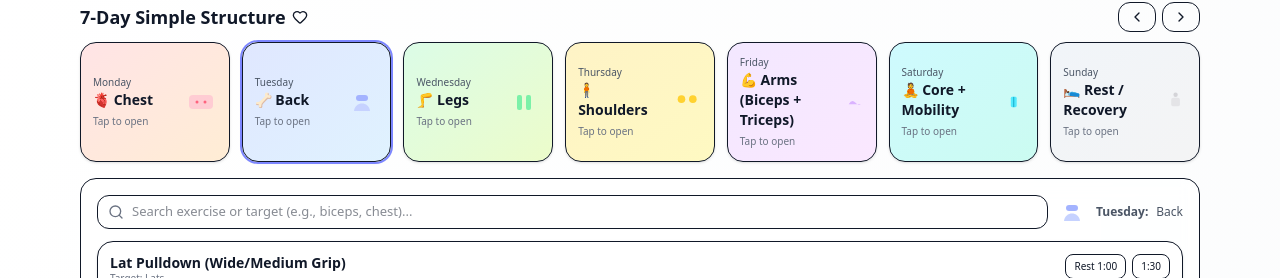
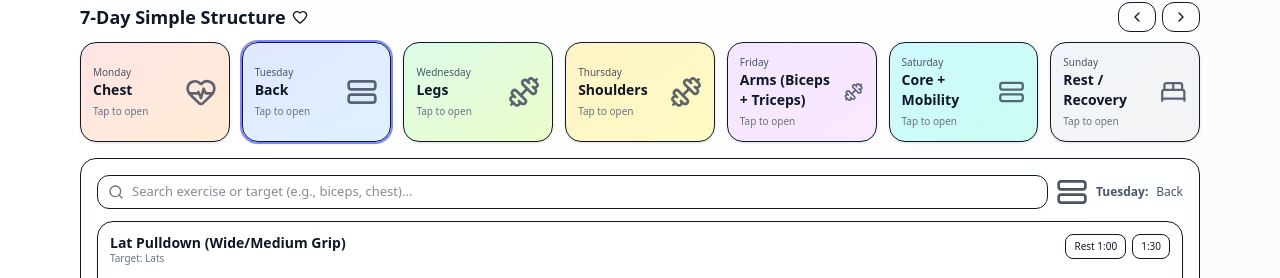
Before and after one commit to digitalindia8449/gym-helper, a React (Vite) app: page / in a window 1280 px wide. Shown: the part 129-407 px from the top of the page. Built offline with nearby package versions, Linux system fonts and the light colour scheme.

Commit message:
Update App.jsx

```diff
--- a/src/App.jsx
+++ b/src/App.jsx
@@ -18,6 +18,9 @@ import {
   Heart,
   Dumbbell,
   ExternalLink,
+  HeartPulse, // ⬅️ add
+  StretchHorizontal, // ⬅️ add
+  BedDouble, // ⬅️ add
 } from "lucide-react";
 import { motion, AnimatePresence } from "framer-motion";
 
@@ -195,140 +198,6 @@ function scrollIntoViewSmooth(el, block = "start") {
 }
 
 /***************************
- * SMALL INLINE SVGs (body-part hints)
- ***************************/
-const BodySvg = ({ part = "full", className = "w-10 h-10" }) => {
-  if (part === "chest")
-    return (
-      <svg viewBox="0 0 64 64" className={className} aria-hidden>
-        <rect
-          x="8"
-          y="18"
-          width="48"
-          height="28"
-          rx="8"
-          className="fill-rose-200 dark:fill-rose-900/50"
-        />
-        <circle
-          cx="24"
-          cy="32"
-          r="3"
-          className="fill-rose-400 dark:fill-rose-600"
-        />
-        <circle
-          cx="40"
-          cy="32"
-          r="3"
-          className="fill-rose-400 dark:fill-rose-600"
-        />
-      </svg>
-    );
-  if (part === "back")
-    return (
-      <svg viewBox="0 0 64 64" className={className} aria-hidden>
-        <path
-          d="M16 50 C18 30, 46 30, 48 50"
-          className="fill-indigo-200 dark:fill-indigo-900/50"
-        />
-        <rect
-          x="20"
-          y="18"
-          width="24"
-          height="12"
-          rx="6"
-          className="fill-indigo-300 dark:fill-indigo-700"
-        />
-      </svg>
-    );
-  if (part === "legs")
-    return (
-      <svg viewBox="0 0 64 64" className={className} aria-hidden>
-        <rect
-          x="18"
-          y="18"
-          width="10"
-          height="30"
-          rx="4"
-          className="fill-green-300 dark:fill-green-800"
-        />
-        <rect
-          x="36"
-          y="18"
-          width="10"
-          height="30"
-          rx="4"
-          className="fill-green-300 dark:fill-green-800"
-        />
-      </svg>
-    );
-  if (part === "shoulders")
-    return (
-      <svg viewBox="0 0 64 64" className={className} aria-hidden>
-        <circle
-          cx="20"
-          cy="26"
-          r="8"
-          className="fill-amber-300 dark:fill-amber-800"
-        />
-        <circle
-          cx="44"
-          cy="26"
-          r="8"
-          className="fill-amber-300 dark:fill-amber-800"
-        />
-      </svg>
-    );
-  if (part === "arms")
-    return (
-      <svg viewBox="0 0 64 64" className={className} aria-hidden>
-        <path
-          d="M10 40 Q22 20 34 34 T54 40"
-          className="fill-purple-300 dark:fill-purple-800"
-        />
-      </svg>
-    );
-  if (part === "core")
-    return (
-      <svg viewBox="0 0 64 64" className={className} aria-hidden>
-        <rect
-          x="24"
-          y="18"
-          width="16"
-          height="28"
-          rx="4"
-          className="fill-cyan-300 dark:fill-cyan-800"
-        />
-        <line
-          x1="32"
-          y1="18"
-          x2="32"
-          y2="46"
-          className="stroke-cyan-600 dark:stroke-cyan-400"
-          strokeWidth="2"
-        />
-      </svg>
-    );
-  return (
-    <svg viewBox="0 0 64 64" className={className} aria-hidden>
-      <circle
-        cx="32"
-        cy="12"
-        r="6"
-        className="fill-zinc-300 dark:fill-zinc-700"
-      />
-      <rect
-        x="20"
-        y="20"
-        width="24"
-        height="24"
-        rx="6"
-        className="fill-zinc-200 dark:fill-zinc-800"
-      />
-    </svg>
-  );
-};
-
-/***************************
  * DATA: WEEK PLAN + EXERCISES (2025-ready)
  * Note: Each exercise can have multiple videoUrls; first one auto-embeds.
  ***************************/
@@ -336,7 +205,7 @@ const WEEK_PLAN = [
   {
     day: "Monday",
     focus: "Chest",
-    emoji: "🫀",
+    icon: HeartPulse,
     part: "chest",
     colorFrom: "from-rose-100",
     colorTo: "to-orange-100",
@@ -483,7 +352,7 @@ const WEEK_PLAN = [
   {
     day: "Tuesday",
     focus: "Back",
-    emoji: "🦴",
+    icon: StretchHorizontal,
     part: "back",
     colorFrom: "from-indigo-100",
     colorTo: "to-sky-100",
@@ -621,7 +490,7 @@ const WEEK_PLAN = [
   {
     day: "Wednesday",
     focus: "Legs",
-    emoji: "🦵",
+    icon: Dumbbell,
     part: "legs",
     colorFrom: "from-green-100",
     colorTo: "to-lime-100",
@@ -685,7 +554,7 @@ const WEEK_PLAN = [
   {
     day: "Thursday",
     focus: "Shoulders",
-    emoji: "🧍",
+    icon: Dumbbell,
     part: "shoulders",
     colorFrom: "from-amber-100",
     colorTo: "to-yellow-100",
@@ -737,7 +606,7 @@ const WEEK_PLAN = [
   {
     day: "Friday",
     focus: "Arms (Biceps + Triceps)",
-    emoji: "💪",
+    icon: Dumbbell,
     part: "arms",
     colorFrom: "from-purple-100",
     colorTo: "to-fuchsia-100",
@@ -789,7 +658,7 @@ const WEEK_PLAN = [
   {
     day: "Saturday",
     focus: "Core + Mobility",
-    emoji: "🧘",
+    icon: StretchHorizontal,
     part: "core",
     colorFrom: "from-cyan-100",
     colorTo: "to-teal-100",
@@ -841,7 +710,7 @@ const WEEK_PLAN = [
   {
     day: "Sunday",
     focus: "Rest / Recovery",
-    emoji: "🛌",
+    icon: BedDouble,
     part: "full",
     colorFrom: "from-slate-100",
     colorTo: "to-zinc-100",
@@ -1115,14 +984,15 @@ function DayGrid({ selectedIndex, onSelect, onScrollToExercises }) {
               <div className="text-[10px] xs:text-xs text-gray-600 dark:text-gray-400">
                 {d.day}
               </div>
-              <div className="font-semibold text-sm xs:text-base flex items-center gap-1.5 xs:gap-2">
-                {d.emoji} {d.focus}
+              <div className="font-semibold text-sm xs:text-base">
+                {d.focus}
               </div>
+
               <div className="text-[10px] xs:text-[11px] mt-1 text-gray-500 dark:text-gray-400">
                 Tap to open
               </div>
             </div>
-            <BodySvg part={d.part} className="w-8 h-8 xs:w-10 xs:h-10" />
+            <d.icon className="w-8 h-8 xs:w-10 xs:h-10 text-gray-700 dark:text-gray-300 opacity-80" />
           </div>
         </button>
       ))}
@@ -1585,10 +1455,7 @@ export default function App() {
                 />
               </div>
               <div className="text-[12px] xs:text-sm text-gray-600 dark:text-gray-400 flex items-center gap-2">
-                <BodySvg
-                  part={selectedDay.part}
-                  className="w-6 h-6 xs:w-7 xs:h-7 sm:w-8 sm:h-8"
-                />
+                <selectedDay.icon className="w-6 h-6 xs:w-7 xs:h-7 sm:w-8 sm:h-8" />
                 <span className="font-semibold">{selectedDay.day}:</span>{" "}
                 {selectedDay.focus}
               </div>
```
